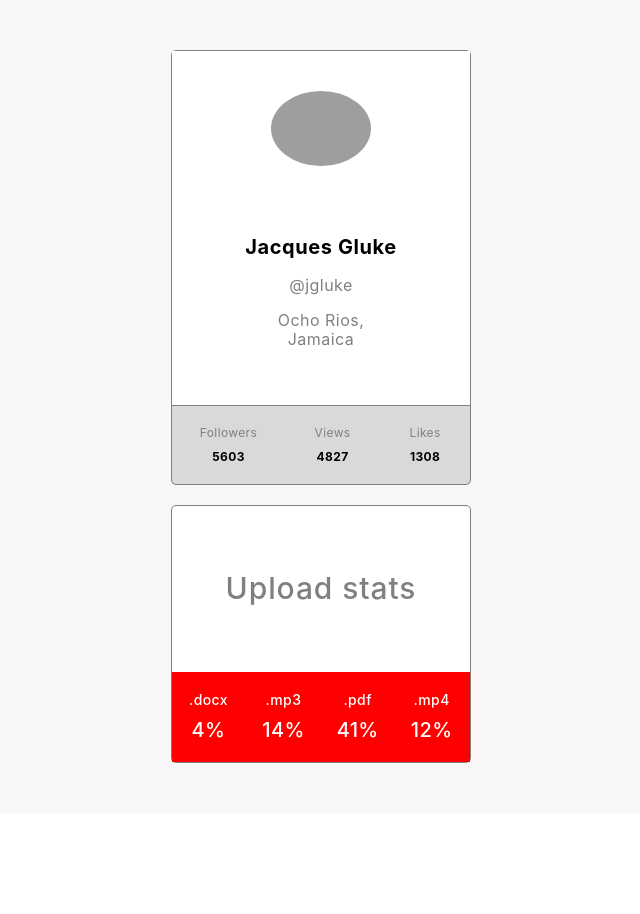
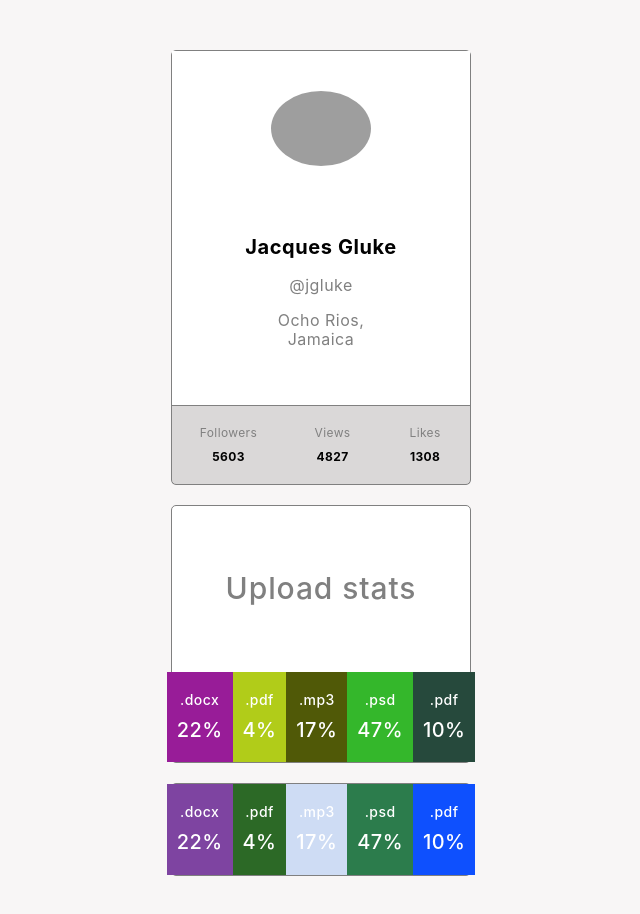
Before and after one commit to Ronskyi-O/goit-react-hw-01-components, a React (Create React App) app: page / in a window 1280 px wide. Shown: the top 914 px of the page, without its empty margins (319-959 px from the left). Before the commit the page ends 813 px from the top, so only its background shows below. Built offline with nearby package versions, Linux system fonts and the light colour scheme; grey boxes are pictures that could not be loaded.

Commit message:
Statistics done

```diff
--- a/src/components/App/App.jsx
+++ b/src/components/App/App.jsx
@@ -2,6 +2,8 @@ import { Container } from "./App.styled";
 import { Profile } from "../Profile/Profile"
 import { Statistics } from "../Statistics/Statistics";
 import user from '../../user.json'
+import data from '../../Data.json'
+
 
 export const App = () => {
   return (
@@ -12,7 +14,9 @@ export const App = () => {
         location={user.location}
         avatar={user.avatar}
         stats={user.stats} />
-      <Statistics />
+      <Statistics title="Upload stats" stats={data} />
+      <Statistics stats={data} />
     </Container>
   );
+
 };
--- a/src/components/Statistics/Statistics.jsx
+++ b/src/components/Statistics/Statistics.jsx
@@ -1,28 +1,51 @@
 import { StatisticsCard, StatisticsTitle, StatisticsList, StatisticsItem, ItemLabel, ItemProcentage } from "./Statistics.styled"
+import PropTypes from "prop-types";
 
-export const Statistics = () => {
+
+export const Statistics = ({ title, stats }) => {
     return (
         <StatisticsCard>
-            <StatisticsTitle>Upload stats</StatisticsTitle>
+            {title && (
+                <StatisticsTitle>{title}</StatisticsTitle>
+            )}
 
             <StatisticsList>
-                <StatisticsItem>
-                    <ItemLabel>.docx</ItemLabel>
-                    <ItemProcentage>4%</ItemProcentage>
-                </StatisticsItem>
-                <StatisticsItem>
-                    <ItemLabel>.mp3</ItemLabel>
-                    <ItemProcentage>14%</ItemProcentage>
-                </StatisticsItem>
-                <StatisticsItem>
-                    <ItemLabel>.pdf</ItemLabel>
-                    <ItemProcentage>41%</ItemProcentage>
-                </StatisticsItem>
-                <StatisticsItem>
-                    <ItemLabel>.mp4</ItemLabel>
-                    <ItemProcentage>12%</ItemProcentage>
-                </StatisticsItem>
+
+                {stats.map(({ id, label, percentage }) => {
+
+                    const color = {
+                        backgroundColor: `${generateRandomColor()}`,
+                    }
+
+                    return (
+                        <StatisticsItem key={id} style={color}>
+                            <ItemLabel>{label}</ItemLabel>
+                            <ItemProcentage>{percentage}%</ItemProcentage>
+                        </StatisticsItem >
+                    )
+                })
+                }
+
             </StatisticsList>
         </StatisticsCard>
     )
 }
+
+Statistics.protoTypes = {
+    title: PropTypes.string,
+    stats: PropTypes.shape({
+        id: PropTypes.string.isRequired,
+        label: PropTypes.string.isRequired,
+        percentage: PropTypes.number.isRequired,
+    })
+}
+
+
+function generateRandomColor() {
+    let maxVal = 0xFFFFFF; // 16777215
+    let randomNumber = Math.random() * maxVal;
+    randomNumber = Math.floor(randomNumber);
+    randomNumber = randomNumber.toString(16);
+    let randColor = randomNumber.padStart(6, 0);
+    return `#${randColor.toUpperCase()}`
+}
--- a/src/components/Statistics/Statistics.styled.jsx
+++ b/src/components/Statistics/Statistics.styled.jsx
@@ -5,6 +5,7 @@ export const StatisticsCard = styled.section`
   border-radius: 5px;
   width: 300px;
   background-color: white;
+  margin-bottom: 20px;
 `
 
 export const StatisticsTitle = styled.h2`
@@ -43,7 +44,7 @@ export const StatisticsItem = styled.li`
   line-height: 1.19;
   letter-spacing: 0.03em;
   color: #fff;
-  background-color: red;
+
 `
 
 export const ItemLabel = styled.span`
--- a/src/index.css
+++ b/src/index.css
@@ -17,3 +17,7 @@ code {
   font-family: source-code-pro, Menlo, Monaco, Consolas, 'Courier New',
     monospace;
 }
+.p {
+  max-width: 300px;
+  flex-wrap: wrap;
+}
```
